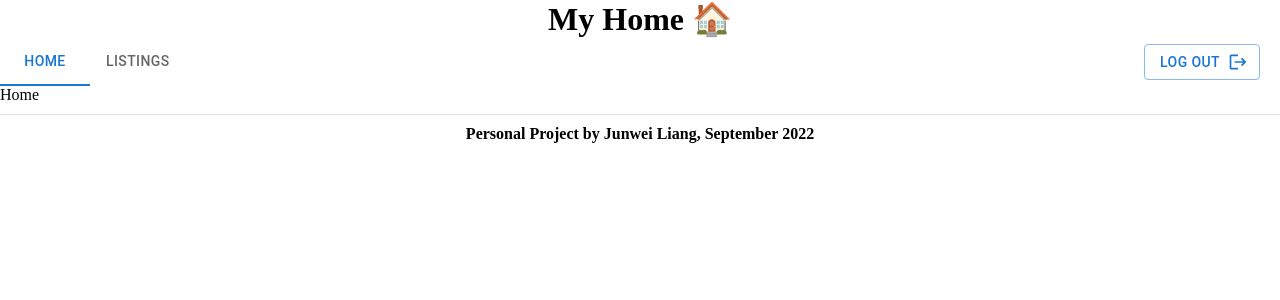
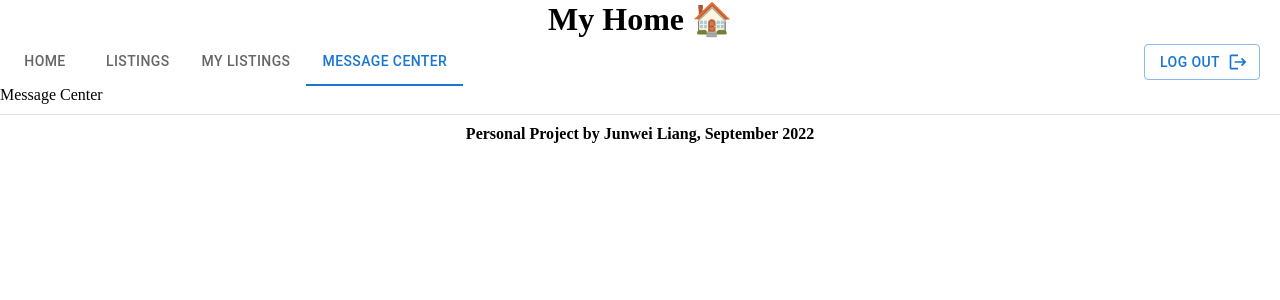
Before and after one commit to liangjunwei/myhome-frontend, a React (Create React App) app: page /messages in a window 1280 px wide. Before the commit this address led to /. Shown: the top 300 px of the page. Built offline with nearby package versions, Linux system fonts and the light colour scheme; sample sign-in values are in the browser's storage.

Commit message:
implemented my listings and message center route

```diff
--- a/src/App.js
+++ b/src/App.js
@@ -5,7 +5,9 @@ import {
   Home,
   Listings,
   Login,
-  Register
+  Register,
+  MyListings,
+  Messages
 } from './components';
 
 const App = () => {
@@ -16,13 +18,15 @@ const App = () => {
   return (
     <BrowserRouter>
     <Routes>
-      <Route path='/' element={<Layout tabValue={tabValue} token={token} setToken={setToken} isAdmin={isAdmin} setIsAdmin={setIsAdmin}/>}>
+      <Route path='/' element={<Layout tabValue={tabValue} setTabValue={setTabValue} token={token} setToken={setToken} isAdmin={isAdmin} setIsAdmin={setIsAdmin}/>}>
 
         <Route index element={<Home setTabValue={setTabValue} />} />
 
         <Route path='/listings' element={<Listings setTabValue={setTabValue} />} />
-        <Route path='/login' element={<Login setTabValue={setTabValue} setToken={setToken} setIsAdmin={setIsAdmin} />} />
-        <Route path='/register' element={<Register setTabValue={setTabValue} setToken={setToken} setIsAdmin={setIsAdmin} />} />
+        {token ? null : <Route path='/login' element={<Login setTabValue={setTabValue} setToken={setToken} setIsAdmin={setIsAdmin} />} />}
+        {token ? null : <Route path='/register' element={<Register setTabValue={setTabValue} setToken={setToken} setIsAdmin={setIsAdmin} />} />}
+        {token ? <Route path='/mylistings' element={<MyListings setTabValue={setTabValue} />} /> : null}
+        {token ? <Route path='/messages' element={<Messages setTabValue={setTabValue} />} /> : null}
 
         <Route path="*" element={<Navigate to="/" replace={true} />} />
 
--- a/src/components/Header.js
+++ b/src/components/Header.js
@@ -1,11 +1,11 @@
 import React from 'react';
 import Nav from './Nav';
 
-const Header = ({ tabValue, token, setToken, isAdmin, setIsAdmin }) => {
+const Header = ({ tabValue, setTabValue, token, setToken, isAdmin, setIsAdmin }) => {
     return (
         <div id='header'>
             <h1 id='title' style={{textAlign: 'center'}}>My Home 🏠</h1>
-            <Nav tabValue={tabValue} token={token} setToken={setToken} isAdmin={isAdmin} setIsAdmin={setIsAdmin} />
+            <Nav tabValue={tabValue} setTabValue={setTabValue} token={token} setToken={setToken} isAdmin={isAdmin} setIsAdmin={setIsAdmin} />
         </div>
     );
 }
--- a/src/components/Layout.js
+++ b/src/components/Layout.js
@@ -4,10 +4,10 @@ import Header from './Header';
 import Footer from './Footer';
 import { Divider } from '@mui/material';
 
-const Layout = ({ tabValue, token, setToken, isAdmin, setIsAdmin }) => {
+const Layout = ({ tabValue, setTabValue, token, setToken, isAdmin, setIsAdmin }) => {
     return (
         <>
-            <Header tabValue={tabValue} token={token} setToken={setToken} isAdmin={isAdmin} setIsAdmin={setIsAdmin}/>
+            <Header tabValue={tabValue} setTabValue={setTabValue} token={token} setToken={setToken} isAdmin={isAdmin} setIsAdmin={setIsAdmin}/>
             <Outlet />
             <Divider sx={{marginTop: '10px', marginBottom: '10px'}} />
             <Footer />
--- /dev/null
+++ b/src/components/Messages.js
@@ -0,0 +1,17 @@
+import React, { useEffect } from 'react';
+
+const Messages = ({ setTabValue }) => {
+
+    useEffect(() => {
+        setTabValue('messages');
+        // eslint-disable-next-line
+    }, []);
+
+    return (
+        <div>
+            Message Center
+        </div>
+    );
+}
+
+export default Messages;
--- /dev/null
+++ b/src/components/MyListings.js
@@ -0,0 +1,17 @@
+import React, { useEffect } from 'react';
+
+const MyListings = ({ setTabValue }) => {
+
+    useEffect(() => {
+        setTabValue('mylistings');
+        // eslint-disable-next-line
+    }, []);
+
+    return (
+        <div>
+            My Listings
+        </div>
+    );
+}
+
+export default MyListings;
--- a/src/components/Nav.js
+++ b/src/components/Nav.js
@@ -3,7 +3,7 @@ import { Box, Tabs, Tab, Button } from '@mui/material';
 import { Link, useNavigate } from 'react-router-dom';
 import LogoutIcon from '@mui/icons-material/Logout';
 
-const Nav = ({ tabValue, token, setToken, isAdmin, setIsAdmin }) => {
+const Nav = ({ tabValue, setTabValue, token, setToken, isAdmin, setIsAdmin }) => {
 
     let navigate = useNavigate();
 
@@ -11,21 +11,18 @@ const Nav = ({ tabValue, token, setToken, isAdmin, setIsAdmin }) => {
         window.localStorage.clear();
         setToken(null);
         setIsAdmin(null);
+        setTabValue('listings');
         navigate("/listings", { replace: true });
     }
 
     return (
         <Box id='nav-bar' sx={{ width: '100%' }}>
-            <Tabs
-                value={tabValue}
-                textColor='primary'
-                indicatorColor='primary'
-                aria-label='nav-bar'
-
-            >
+            <Tabs value={tabValue} textColor='primary' indicatorColor='primary' aria-label='nav-bar'>
                 <Tab value='home' label='Home' component={Link} to={'/'}/>
                 <Tab value='listings' label='Listings' component={Link} to={'/listings'}/>
                 {token ? null : <Tab value='login' label='Sign In' component={Link} to={'/login'}/>}
+                {token ? <Tab value='mylistings' label='My Listings' component={Link} to={'/mylistings'}/> : null}
+                {token ? <Tab value='messages' label='Message Center' component={Link} to={'/messages'}/> : null}
             </Tabs>
             {token ?
                 <Button sx={{marginRight: '20px'}} variant='outlined' endIcon={<LogoutIcon/>} onClick={handleLogout}>
--- a/src/components/Register.js
+++ b/src/components/Register.js
@@ -52,6 +52,7 @@ const Register = ({ setTabValue, setToken, setIsAdmin }) => {
                 window.localStorage.setItem('isAdmin', user.user.isAdmin);
                 setIsAdmin(user.user.isAdmin);
 
+                setTabValue('listings');
                 navigate("/listings", { replace: true });
             }
         }
--- a/src/components/index.js
+++ b/src/components/index.js
@@ -3,3 +3,5 @@ export {default as Home} from './Home';
 export {default as Listings} from './Listings';
 export {default as Login} from './Login';
 export {default as Register} from './Register';
+export {default as MyListings} from './MyListings';
+export {default as Messages} from './Messages';
```
